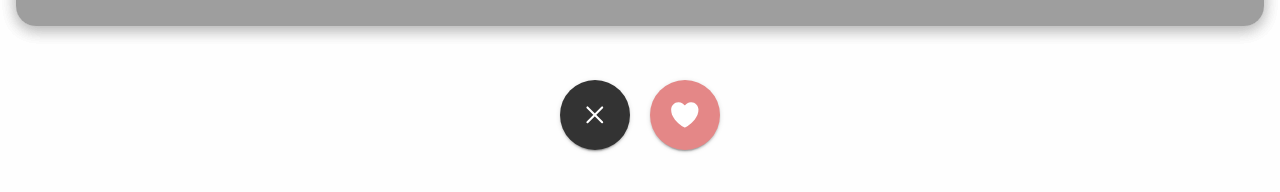
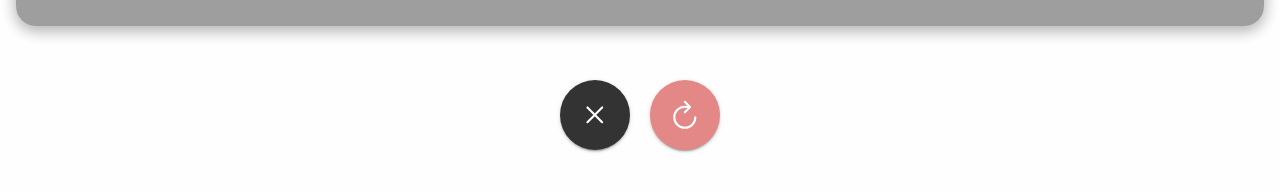
Before and after one commit to BinaryLeo/ionic_animating, a React (Create React App) app: page /home in a window 1280 px wide. Shown: the part 594-786 px from the top of the page. Built offline with nearby package versions, Linux system fonts and the light colour scheme.

Commit message:
refactor: action button props

```diff
--- a/src/components/ActionButton/index.tsx
+++ b/src/components/ActionButton/index.tsx
@@ -1,61 +1,38 @@
 import { CreateAnimation, IonButton, IonIcon } from "@ionic/react";
-import { closeOutline, heart } from "ionicons/icons";
-import React, { useRef } from "react";
+import React from "react";
 import { pulseKeyFrames } from "../../constants";
 import "./style.css";
+
 interface ContainerProps {
-  animateUnmatchButton: boolean;
-  animateMatchButton: boolean;
+  startAnimateButton: boolean;
+  stopAnimateButton: boolean;
+  matchAnimationRef:any;
+  handleButtonRef:()=>void;
+  iconName:string;
+  className: "unmatch"|"match";
 }
 export const ActionButtons: React.FC<ContainerProps> = (props) => {
-  const unmatchAnimationRef = useRef<CreateAnimation>(null);
-  const matchAnimationRef = useRef<CreateAnimation>(null);
 
-  const playUnmatchButtonAnimation = () => {
-    if (unmatchAnimationRef.current !== null) {
-      unmatchAnimationRef.current.animation.play();
-    }
-  };
-  const playMatchButtonAnimation = () => {
-    if (matchAnimationRef.current !== null) {
-      matchAnimationRef.current.animation.play();
-    }
-  };
   return (
-    <div className="action-buttons-container">
+    <div className="action-buttons">
       <CreateAnimation
-        ref={unmatchAnimationRef}
+        ref={props.matchAnimationRef}
         duration={1000}
         iterations={1}
         keyframes={pulseKeyFrames}
-        play={props.animateUnmatchButton}
-        stop={!props.animateUnmatchButton}
+        play={props.startAnimateButton}
+        stop={props.stopAnimateButton}
       >
         <IonButton
-          onClick={playUnmatchButtonAnimation}
-          className="unmatch"
+          onClick={props.handleButtonRef}
+          className={props.className}
           fill="solid"
         >
-          <IonIcon icon={closeOutline}></IonIcon>
+          <IonIcon icon={props.iconName}></IonIcon>
         </IonButton>
       </CreateAnimation>
 
-      <CreateAnimation
-        ref={matchAnimationRef}
-        duration={1000}
-        iterations={1}
-        keyframes={pulseKeyFrames}
-        play={props.animateMatchButton}
-        stop={!props.animateMatchButton}
-      >
-        <IonButton
-          onClick={playMatchButtonAnimation}
-          className="match"
-          fill="solid"
-        >
-          <IonIcon icon={heart}></IonIcon>
-        </IonButton>
-      </CreateAnimation>
+
     </div>
   );
 };
--- a/src/components/ActionButton/style.css
+++ b/src/components/ActionButton/style.css
@@ -1,14 +1,7 @@
-.action-buttons-container {
-  display: flex;
-  flex-direction: row;
-  justify-content: center;
-  align-items: center;
-  margin-top: 20px;
-}
-.action-buttons-container ion-button {
+.action-buttons ion-button {
   height: 70px;
   width: 70px;
-  font-size:x-large;
+  font-size: x-large;
   --border-radius: 35px;
   --padding-top: 0;
   --padding-bottom: 0;
@@ -16,12 +9,12 @@
   --padding-end: 0;
   margin: 10px;
 }
-.action-buttons-container ion-button.unmatch {
+.action-buttons ion-button.match {
   --background: #333;
   --background-activated: rgb(85, 85, 85);
   --background-focused: #555;
 }
-.action-buttons-container ion-button.match {
+.action-buttons ion-button.unmatch {
   --background: rgb(228, 135, 135);
   --background-activated: rgb(212, 75, 75);
   --background-focused: rgb(216, 84, 84);
--- a/src/pages/Home.css
+++ b/src/pages/Home.css
@@ -20,3 +20,10 @@ ion-content > .stack-container-card > div {
   grid-column: 1/2;
   grid-row: 1/2;
 }
+.action-buttons-container {
+  display: flex;
+  flex-direction: row;
+  justify-content: center;
+  align-items: center;
+  margin-top: 20px;
+}
--- a/src/pages/Home.tsx
+++ b/src/pages/Home.tsx
@@ -1,19 +1,31 @@
 import {
+  CreateAnimation,
   IonContent,
   IonHeader,
   IonPage,
   IonTitle,
   IonToolbar,
 } from "@ionic/react";
-import { useState } from "react";
+import { useRef, useState } from "react";
 import { ActionButtons } from "../components/ActionButton"; //* Pulse effect buttons
 import { ProfileCard } from "../components/ProfileCard"; //* Swipe cards
-import {profiles} from "../constants" //* Data provider
+import { profiles } from "../constants"; //* Data provider
 import "./Home.css";
 
+import { closeOutline, refresh } from "ionicons/icons";
 export const Home: React.FC = () => {
   const [animateUnmatchButton, setAnimateUnmatchButton] = useState(true);
   const [animateMatchButton, setAnimateMatchButton] = useState(true);
+  const unmatchAnimationRef = useRef<CreateAnimation>(null);
+  const matchAnimationRef = useRef<CreateAnimation>(null);
+
+  const playUnmatchButtonAnimation = () =>
+    unmatchAnimationRef.current !== null &&
+    unmatchAnimationRef.current.animation.play();
+
+  const playMatchButtonAnimation = () =>
+    matchAnimationRef.current !== null &&
+    matchAnimationRef.current.animation.play();
 
   return (
     <IonPage>
@@ -28,12 +40,24 @@ export const Home: React.FC = () => {
             <ProfileCard {...profile} key={profile.id} />
           ))}
         </div>
-        <ActionButtons
-          {...{
-            animateMatchButton,
-            animateUnmatchButton,
-          }}
-        />
+        <div className="action-buttons-container">
+          <ActionButtons
+            iconName={closeOutline}
+            startAnimateButton={animateMatchButton}
+            stopAnimateButton={!animateMatchButton}
+            matchAnimationRef={matchAnimationRef}
+            handleButtonRef={playMatchButtonAnimation}
+            className="match"
+          />
+          <ActionButtons
+            iconName={refresh}
+            startAnimateButton={animateUnmatchButton}
+            stopAnimateButton={!animateUnmatchButton}
+            matchAnimationRef={unmatchAnimationRef}
+            handleButtonRef={playUnmatchButtonAnimation}
+            className="unmatch"
+          />
+        </div>
       </IonContent>
     </IonPage>
   );
```
